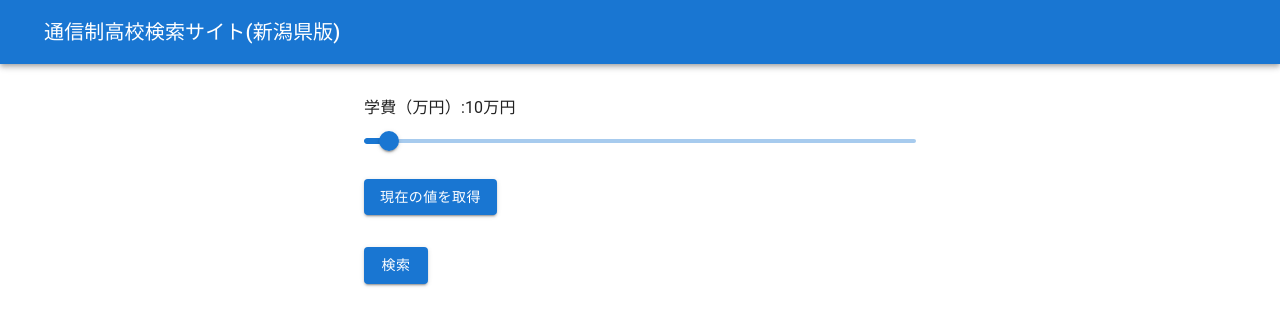
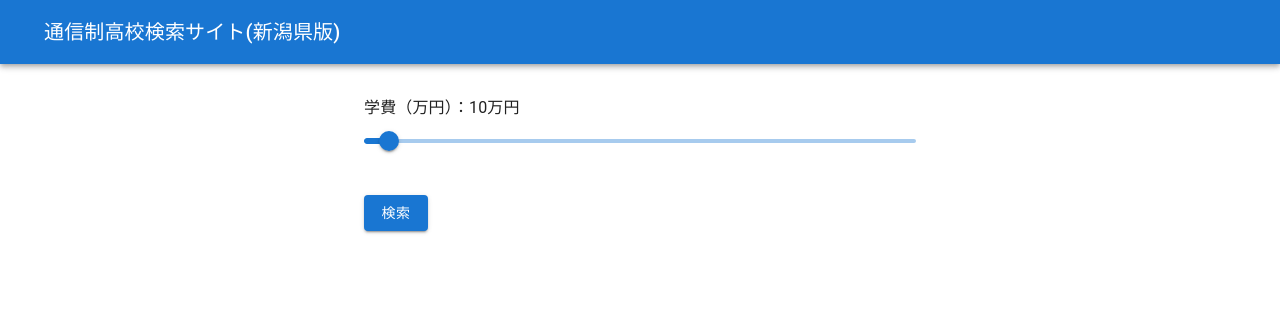
Before and after one commit to Sug1re/correspondence-app, a Next.js app: page / in a window 1280 px wide. Shown: the top 326 px of the page. Built offline with nearby package versions, Linux system fonts and the light colour scheme.

Commit message:
sliderの値を遷移先のページに渡す

```diff
--- a/app/search/page.tsx
+++ b/app/search/page.tsx
@@ -2,7 +2,7 @@
 
 import * as React from "react";
 import { useSearchParams } from "next/navigation";
-import { collection, getDocs } from "firebase/firestore";
+import { collection, query, where, getDocs } from "firebase/firestore";
 import { db } from "@/firebase";
 import * as Component from "@/components/component";
 import {
@@ -15,57 +15,52 @@ import {
   Typography,
 } from "@mui/material";
 
-// const SearchResultPage = async () => {
-//   //データベースからデータを取得する。
-//   const schoolsData = await getDocs(collection(db, "schools")).then(
-//     (snapshot) =>
-//       snapshot.docs.map((doc) => {
-//         return doc.data();
-//       })
-//   );
+const SearchResultPage = () => {
+  const searchParams = useSearchParams();
 
-//   return (
-//     <>
-//       <Component.Header />
+  // クエリパラメータの取得
+  const tuitionParams = searchParams.get("tuition"); // クエリパラメータ ”tuition” を獲得
 
-//       <Container maxWidth="sm">
-//         <Box sx={{ my: 4 }}>
-//           <Typography variant="h4" component="h2">
-//             検索結果
-//           </Typography>
+  // 検索結果を保持する状態
+  // const [schoolsData, setSchoolsData] = React.useState<any>([]);
+  // const [loading, setLoading] = React.useState(true);
 
-//           {/* <Typography variant="body1">データを読み込み中...</Typography> */}
-//           {schoolsData.length > 0 ? (
-//             schoolsData.map((school, index) => (
-//               <Card key={index} sx={{ my: 2 }}>
-//                 <CardContent>
-//                   <Typography variant="h5" component="div">
-//                     {school.name}
-//                   </Typography>
-//                   <Typography sx={{ mb: 1.5 }} color="text.secondary">
-//                     学費:年間約{school.tuition}万円
-//                   </Typography>
-//                 </CardContent>
-//                 <CardActions>
-//                   <Button size="small">詳細を見る</Button>
-//                 </CardActions>
-//               </Card>
-//             ))
-//           ) : (
-//             <Typography variant="body1">
-//               条件に一致する学校が見つかりませんでした。
-//             </Typography>
-//           )}
-//         </Box>
-//       </Container>
-//     </>
-//   );
-// };
+  // const q = query(collection(db, "cities"), where("capital", "==", true));
 
-// export default SearchResultPage;
+  // const querySnapshot = await getDocs(q);
+  // querySnapshot.forEach((doc) => {
+  //   // doc.data() is never undefined for query doc snapshots
+  //   console.log(doc.id, " => ", doc.data());
+  // });
 
-const SearchResultPage = () => {
-  //データベースからデータを取得する。
+  // fireStoreからデータを取得できない
+  // API 経由でデータを取得
+  // React.useEffect(() => {
+  //   const fetchSchools = async () => {
+  //     setLoading(true);
+
+  //     try {
+  //       const snapshot = await getDocs(collection(db, "schools"));
+  //       const schoolData = snapshot.map((doc) => doc.data);
+
+  //       // tuition をクエリパラメータより小さい学校に絞り込む
+  //       const filteredSchools = data.filter(
+  //         (school: { tuition: number }) =>
+  //           school.tuition < (tuitionParams ? parseInt(tuitionParams) : 200)
+  //       );
+  //       setSchoolsData(filteredSchools);
+  //     } catch (error) {
+  //       console.error("Error fetching schools: ", error);
+  //     } finally {
+  //       setLoading(false);
+  //     }
+  //   };
+
+  //   fetchSchools();
+  // }, [tuitionParam]);
+
+  // fireStoreからデータを取得できる
+  // データベースからデータを取得する
   // const schoolsData = await getDocs(collection(db, "schools")).then(
   //   (snapshot) =>
   //     snapshot.docs.map((doc) => {
@@ -73,8 +68,6 @@ const SearchResultPage = () => {
   //     })
   // );
 
-  const searchParams = useSearchParams();
-  const tuition = searchParams.get("tuition"); // クエリパラメータ ”tuition” を獲得
   return (
     <>
       <Component.Header />
@@ -84,6 +77,45 @@ const SearchResultPage = () => {
           <Typography variant="h4" component="h2" gutterBottom>
             検索結果
           </Typography>
+
+          <Card sx={{ my: 2 }}>
+            <CardContent>
+              <Typography variant="h5" component="div">
+                学校名
+              </Typography>
+              <Typography sx={{ mb: 1.5 }} color="text.secondary">
+                学費:年間約{tuitionParams}万円
+              </Typography>
+            </CardContent>
+            <CardActions>
+              <Button size="small">詳細を見る</Button>
+            </CardActions>
+          </Card>
+
+          {/* {loading ? (
+            <Typography variant="body1">読み込み中...</Typography>
+          ) : schoolsData.length > 0 ? (
+            schoolsData.map((school, index) => (
+              <Card key={index} sx={{ my: 2 }}>
+                <CardContent>
+                  <Typography variant="h5" component="div">
+                    {school.name}
+                  </Typography>
+                  <Typography sx={{ mb: 1.5 }} color="text.secondary">
+                    学費:年間約{school.tuition}万円
+                  </Typography>
+                </CardContent>
+                <CardActions>
+                  <Button size="small">詳細を見る</Button>
+                </CardActions>
+              </Card>
+            ))
+          ) : (
+            <Typography variant="body1">
+              条件に一致する学校が見つかりませんでした。
+            </Typography>
+          )} */}
+
           {/* {schoolsData.length > 0 ? (
             schoolsData.map((school, index) => (
               <Card key={index} sx={{ my: 2 }}>
@@ -105,20 +137,6 @@ const SearchResultPage = () => {
               条件に一致する学校が見つかりませんでした。
             </Typography>
           )} */}
-
-          <Card sx={{ my: 2 }}>
-            <CardContent>
-              <Typography variant="h5" component="div">
-                学校名
-              </Typography>
-              <Typography sx={{ mb: 1.5 }} color="text.secondary">
-                学費:年間約{tuition || "指定なし"}万円
-              </Typography>
-            </CardContent>
-            <CardActions>
-              <Button size="small">詳細を見る</Button>
-            </CardActions>
-          </Card>
         </Box>
       </Container>
     </>
--- a/components/component/Form.tsx
+++ b/components/component/Form.tsx
@@ -1,9 +1,8 @@
 "use client";
 
 import React from "react";
-import { Box, Button, Input, Slider, Typography } from "@mui/material";
-import * as Component from "@/components/component";
-import { useForm } from "react-hook-form";
+import { useForm, Controller } from "react-hook-form";
+import { Box, Button, Slider, Typography } from "@mui/material";
 import { useRouter } from "next/navigation";
 
 // React Hook Form の設定
@@ -12,11 +11,13 @@ type FormValues = {
 };
 
 const Form = () => {
-  const { control, handleSubmit, getValues } = useForm<FormValues>({
+  const { control, handleSubmit, watch } = useForm<FormValues>({
     defaultValues: {
-      tuition: 10,
+      tuition: 10, // 初期値設定
     },
   });
+
+  const tuitionValue = watch("tuition");
 
   const router = useRouter();
 
@@ -24,7 +25,7 @@ const Form = () => {
     // フォームの値を取得
     const { tuition } = data;
 
-    // クエリパラメータを生成して /search ページへ遷移
+    // クエリパラメータを生成して検索ページへ遷移
     const query = new URLSearchParams({
       tuition: tuition.toString(),
     }).toString();
@@ -34,11 +35,27 @@ const Form = () => {
 
   return (
     <form onSubmit={handleSubmit(onSubmit)}>
-      {/*学費*/}
+      {/* 学費スライダー */}
       <Box sx={{ my: 4 }}>
-        <Component.TuitionSlider />
+        <Typography id="tuition-slider" gutterBottom>
+          学費（万円）：{tuitionValue}万円
+        </Typography>
+        <Controller
+          name="tuition"
+          control={control}
+          render={({ field }) => (
+            <Slider
+              {...field}
+              min={1}
+              step={1}
+              max={200}
+              valueLabelDisplay="auto"
+              aria-labelledby="tuition-slider"
+            />
+          )}
+        />
       </Box>
-      {/*検索ボタン*/}
+      {/* 検索ボタン */}
       <Box sx={{ my: 3 }}>
         <Button variant="contained" type="submit">
           検索
--- a/components/component/TuitionSlider.tsx
+++ b/components/component/TuitionSlider.tsx
@@ -1,56 +1,56 @@
-"use client";
+// "use client";
 
-import * as React from "react";
-import { useForm, Controller } from "react-hook-form";
-import { Box, Typography, Slider, Button } from "@mui/material";
-import { useRouter } from "next/navigation";
+// import * as React from "react";
+// import { useForm, Controller } from "react-hook-form";
+// import { Box, Typography, Slider, Button } from "@mui/material";
+// import { useRouter } from "next/navigation";
 
-type FormValues = {
-  tuition: number;
-};
+// type FormValues = {
+//   tuition: number;
+// };
 
-export default function TuitionSlider() {
-  const { control, handleSubmit, getValues, watch } = useForm<FormValues>({
-    defaultValues: {
-      tuition: 10,
-    },
-  });
+// export default function TuitionSlider() {
+//   const { control, handleSubmit, getValues, watch } = useForm<FormValues>({
+//     defaultValues: {
+//       tuition: 10,
+//     },
+//   });
 
-  const router = useRouter();
+//   const router = useRouter();
 
-  const tuitionValue = watch("tuition");
+//   const tuitionValue = watch("tuition");
 
-  const onSubmit = () => {
-    const value = getValues("tuition");
-    router.push(`/search?tuition=${value}`); // /search　ページに遷移
-  };
+//   const onSubmit = () => {
+//     const value = getValues("tuition");
+//     router.push(`/search?tuition=${value}`); // /search　ページに遷移
+//   };
 
-  return (
-    <Box>
-      <Typography id="non-linear-slider" gutterBottom>
-        学費（万円）:{tuitionValue}万円
-      </Typography>
-      <Controller
-        name="tuition"
-        control={control}
-        render={({ field }) => (
-          <Slider
-            {...field}
-            min={1}
-            step={1}
-            max={200}
-            valueLabelDisplay="auto"
-            aria-labelledby="non-linear-slider"
-          />
-        )}
-      />
-      <Button
-        variant="contained"
-        onClick={handleSubmit(onSubmit)} // onSubmit を実行
-        sx={{ mt: 2 }}
-      >
-        現在の値を取得
-      </Button>
-    </Box>
-  );
-}
+//   return (
+//     <Box>
+//       <Typography id="non-linear-slider" gutterBottom>
+//         学費（万円）:{tuitionValue}万円
+//       </Typography>
+//       <Controller
+//         name="tuition"
+//         control={control}
+//         render={({ field }) => (
+//           <Slider
+//             {...field}
+//             min={1}
+//             step={1}
+//             max={200}
+//             valueLabelDisplay="auto"
+//             aria-labelledby="non-linear-slider"
+//           />
+//         )}
+//       />
+//       <Button
+//         variant="contained"
+//         onClick={handleSubmit(onSubmit)} // onSubmit を実行
+//         sx={{ mt: 2 }}
+//       >
+//         現在の値を取得
+//       </Button>
+//     </Box>
+//   );
+// }
```
